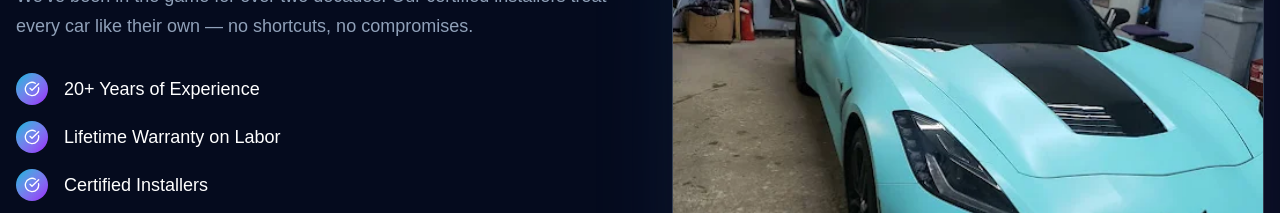
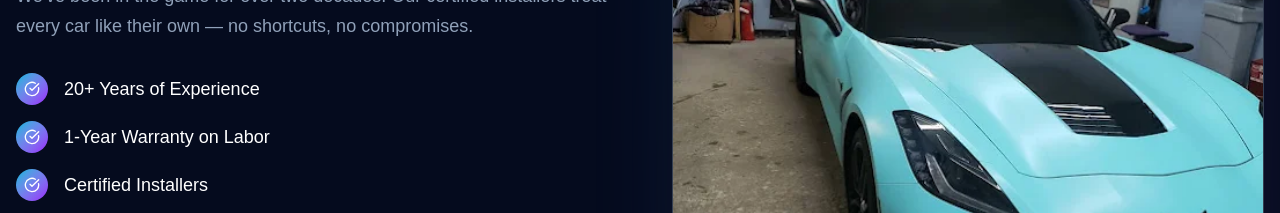
Before and after one commit to islamicforaliving/hollywood-sound, a Next.js app: page / in a window 1280 px wide. Shown: the part 3480-3693 px from the top of the page. Built offline with nearby package versions, Linux system fonts and the light colour scheme.

Commit message:
Remove lifetime warranty mention - change to 1-Year Warranty on Labor

```diff
--- a/src/app/page.tsx
+++ b/src/app/page.tsx
@@ -88,7 +88,7 @@ const galleryImages = [
 
 const features = [
   { text: "20+ Years of Experience", icon: CheckCircle },
-  { text: "Lifetime Warranty on Labor", icon: CheckCircle },
+  { text: "1-Year Warranty on Labor", icon: CheckCircle },
   { text: "Certified Installers", icon: CheckCircle },
   { text: "Same-Day Service Available", icon: CheckCircle },
   { text: "Top Brands & Budget Options", icon: CheckCircle },
```
